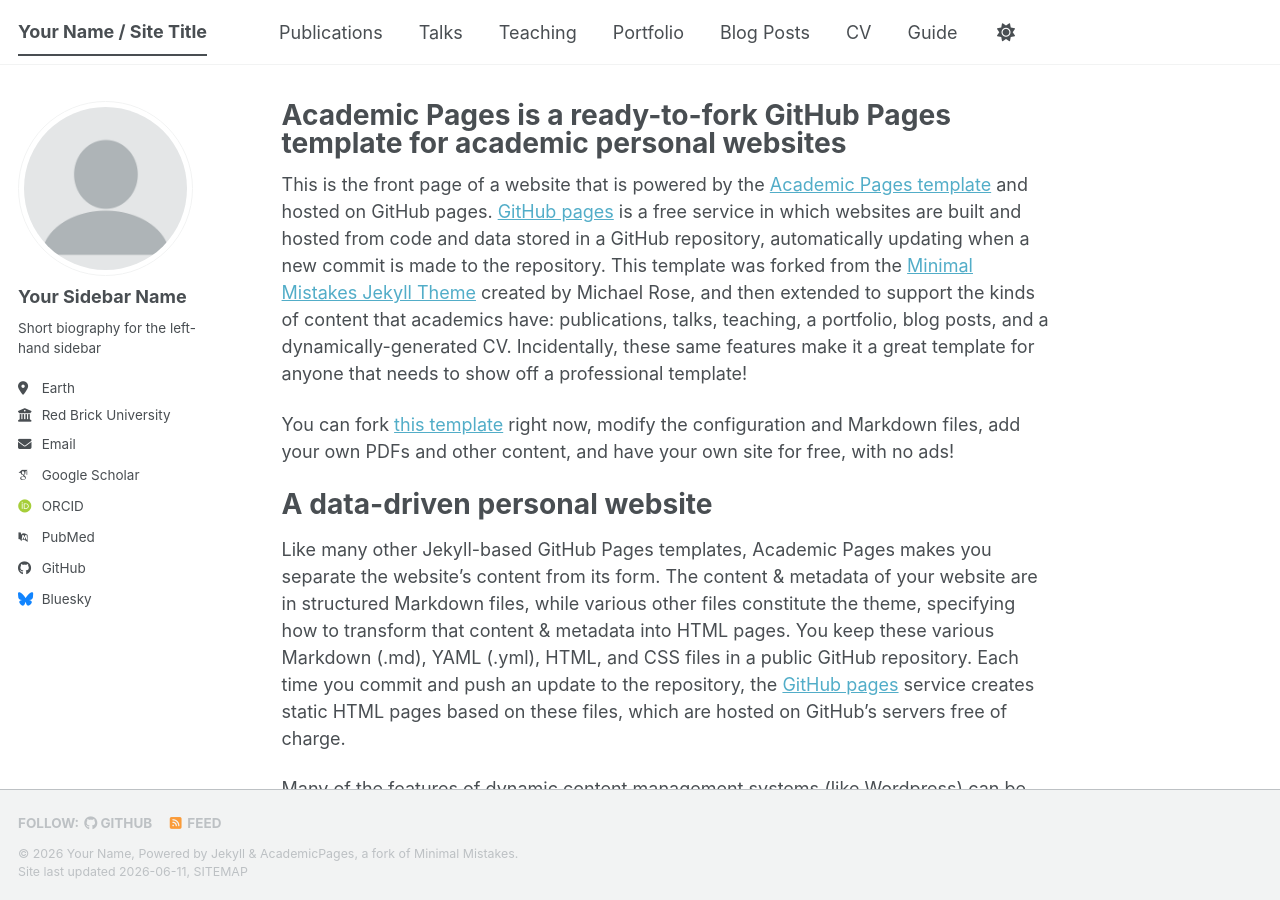
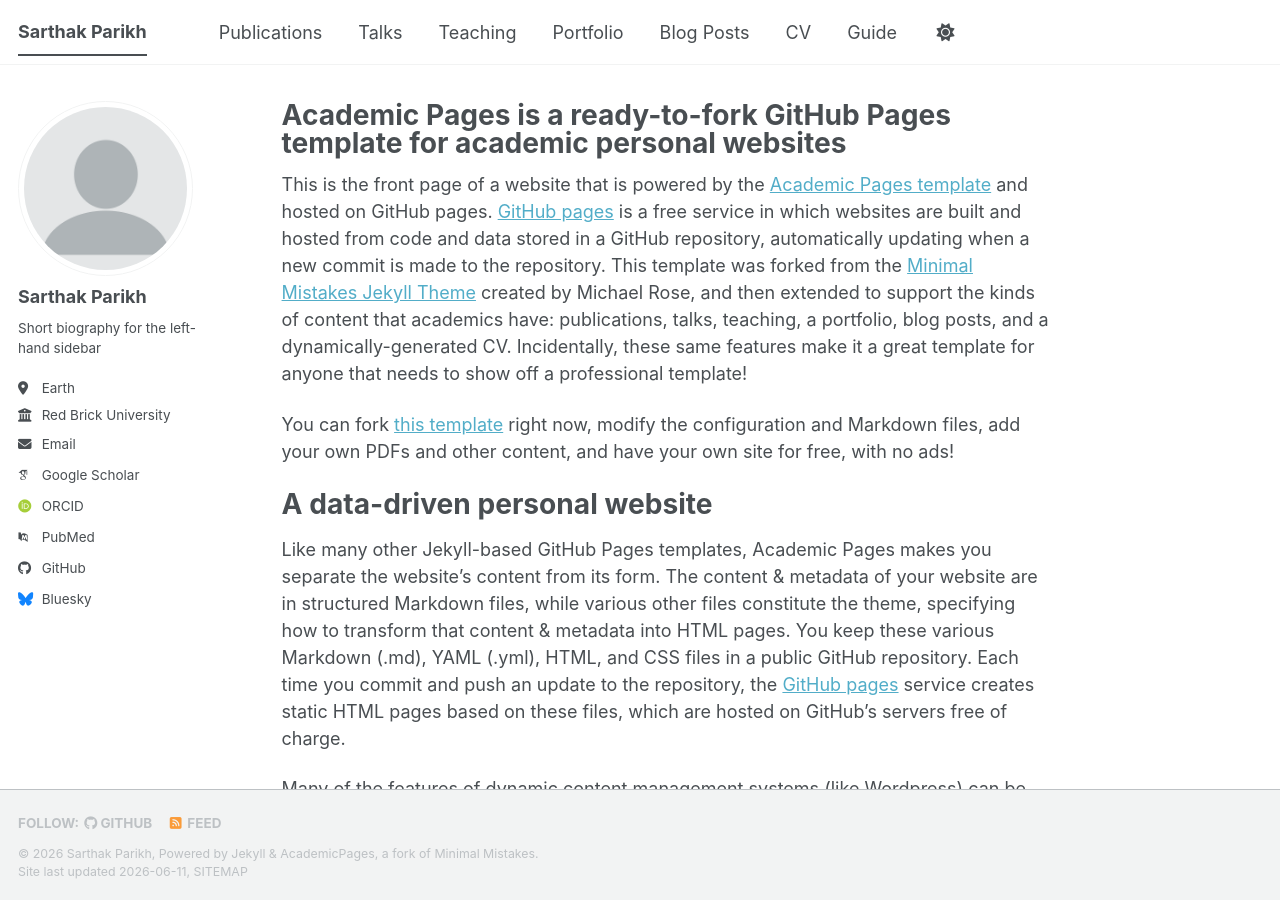
Before and after one commit to sparikh-research/sparikh-research.github.io, a Jekyll site: the page built from _pages/about.md, in a window 1280 px wide and 900 px high. Built offline with Jekyll 4.4.1, drawn with Linux system fonts in a browser that asks for light colours; some web fonts are replaced; a script bundle is joined from its source files by our own code; library files that are not in the unit come from our copies.

Commit message:
Initialize site configuration for sparikh-research

```diff
--- a/_config.yml
+++ b/_config.yml
@@ -9,14 +9,14 @@
 # Basic Site Settings
 locale                   : "en-US"
 site_theme               : "default" # The available themes options are "default", "air", "sunrise", "mint", "dirt" and "contrast"
-title                    : "Your Name / Site Title"
+title                    : "Sarthak Parikh"
 title_separator          : "-"
-name                     : &name "Your Name"
-description              : &description "Your Name's academic portfolio"   # Update this with a general description of your site, this is the default if not overridden by a page
-url                      : https://academicpages.github.io # The base hostname & protocol for your site e.g. "https://[your GitHub username].github.io",
+name                     : &name "Sarthak Parikh"
+description              : &description "Sarthak Parikh's academic portfolio"   # Update this with a general description of your site, this is the default if not overridden by a page
+url                      : https://sparikh-research.github.io # The base hostname & protocol for your site e.g. "https://[your GitHub username].github.io",
                                                            # or if you already have some other page hosted on Github then use "https://[your GitHub username].github.io/[Your Repo Name]"
 baseurl                  : "" # the subpath of your site, e.g. "/blog"
-repository               : "academicpages/academicpages.github.io"
+repository               : "sparikh-research/sparikh-research.github.io"
 
 # Site Author - The following control what appear as part of the author content on the side bar.
 #               If a field is blank the icon and link will not appear, otherwise it will be shown.
@@ -24,7 +24,7 @@ repository               : "academicpages/academicpages.github.io"
 author:
   # Biographic information
   avatar           : "profile.png"
-  name             : "Your Sidebar Name"
+  name             : "Sarthak Parikh"
   pronouns         : # example: "she/her"
   bio              : "Short biography for the left-hand sidebar"
   location         : "Earth"
@@ -51,7 +51,7 @@ author:
   bitbucket        : # Username - Update with your username on the site
   codepen          : # Username
   dribbble         : # Username
-  github           : "academicpages"
+  github           : "sparikh-research"
   kaggle           : # Username
   stackoverflow    : # User number or user number and name (i.e., use "1" or "1/jeff-atwood")
 
```
